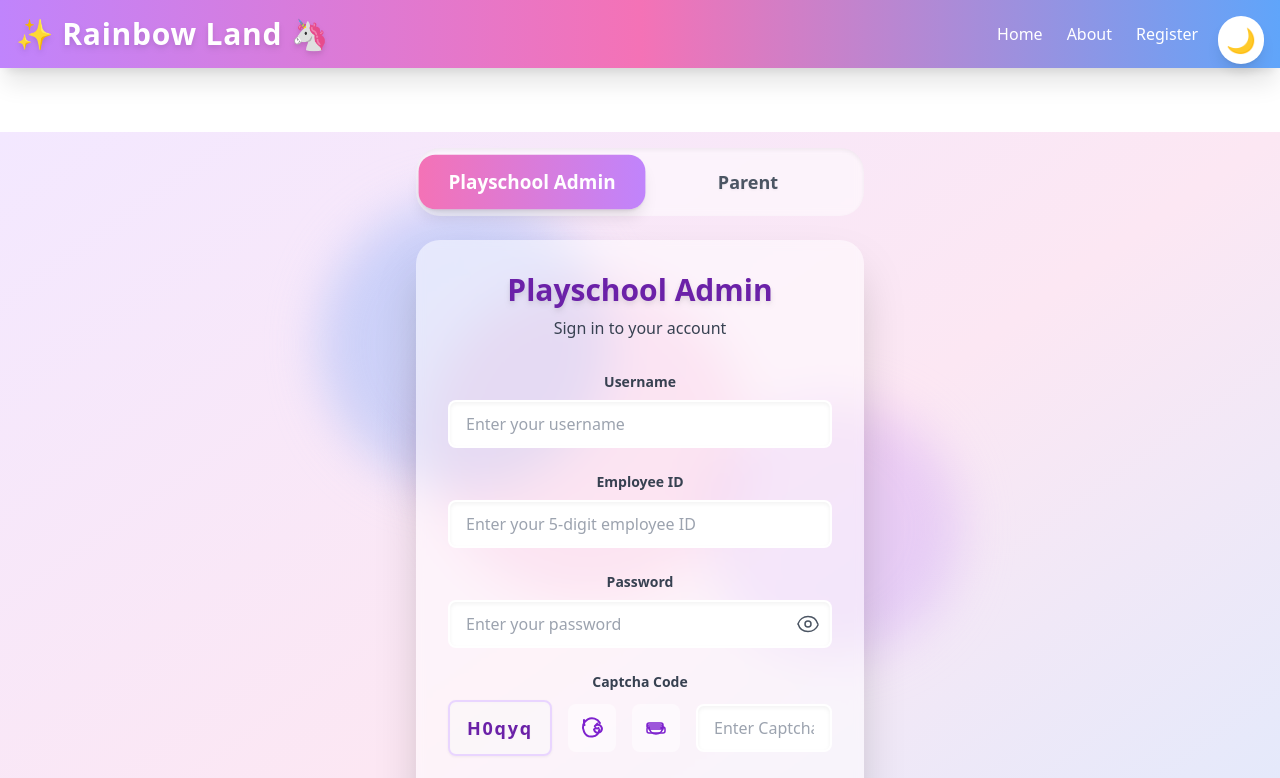
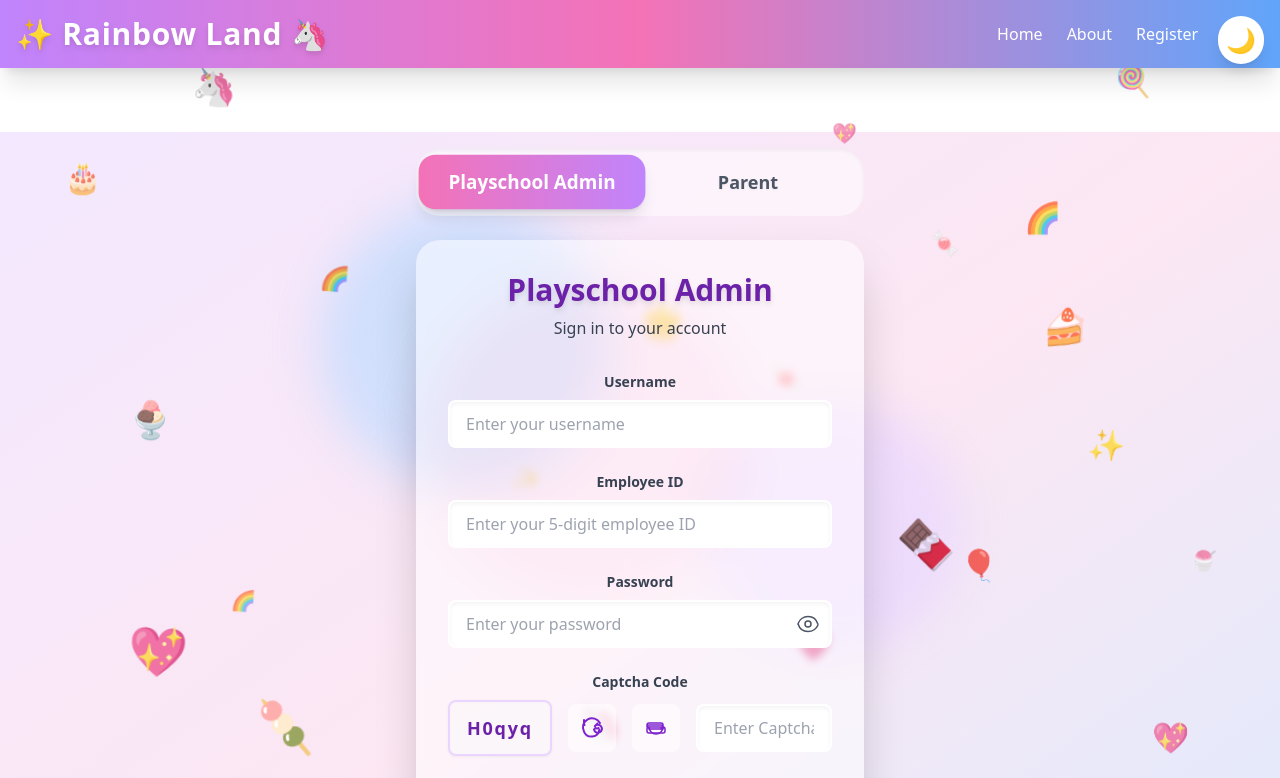
Before and after one commit to MohamedYunus2005/Playschool, a React (Create React App) app: page /login in a window 1280 px wide. Shown: the top 778 px of the page. Built offline with nearby package versions, Linux system fonts and the light colour scheme.

Commit message:
Update Login.js

```diff
--- a/src/components/Layout/Auth/Login.js
+++ b/src/components/Layout/Auth/Login.js
@@ -1,4 +1,4 @@
-import React, { useState } from 'react';
+import React, { useState, useEffect } from 'react';
 import { Link, useNavigate } from 'react-router-dom';
 
 // Functions and data moved outside the component to prevent re-creation on re-render
@@ -44,7 +44,7 @@
             <div className="flex justify-between items-center">
                 <p className="text-sm font-medium">{message}</p>
                 <button onClick={onClose} className="text-xl leading-none font-bold ml-4">
-                    &times;
+                    x
                 </button>
             </div>
         </div>
@@ -178,7 +178,7 @@
                         className={`w-full font-bold py-3 px-4 rounded-full focus:outline-none focus:shadow-outline transform transition-all duration-300 hover:scale-105 shadow-lg ${isUnicornTheme ? 'bg-gradient-to-r from-pink-400 via-purple-400 to-blue-400 text-white hover:from-pink-500 hover:via-purple-500 hover:to-blue-500' : 'bg-gradient-to-r from-blue-500 via-purple-600 to-pink-500 text-white hover:from-blue-600 hover:via-purple-700 hover:to-pink-600'}`}
                         type="submit"
                     >
-                        Sign In as Playschool Admin
+                        Sign In as Admin
                     </button>
                 </div>
             </form>
@@ -318,19 +318,72 @@
     );
 };
 
-// Main Login Component
-const Login = ({ setIsLoggedIn, theme, setTheme }) => {
-    const [selectedRole, setSelectedRole] = useState('admin');
-    const isUnicornTheme = theme === 'unicorn';
-    const bgColor = isUnicornTheme ? 'bg-gradient-to-br from-purple-100 via-pink-100 to-blue-100' : 'bg-gradient-to-br from-gray-900 via-purple-950 to-blue-950 text-white';
-
-    const toggleTheme = () => {
-        setTheme(theme === 'unicorn' ? 'moon' : 'unicorn');
-    };
-
+const AnimatedBackground = ({ isUnicornTheme }) => {
     return (
-        <div className={`min-h-screen flex flex-col items-center justify-center p-4 transition-all duration-1000 ${bgColor}`}>
-
+        <div className="fixed inset-0 overflow-hidden pointer-events-none">
+            {isUnicornTheme ? (
+                <>
+                    {/* Floating Emojis and Graphics for Unicorn Theme */}
+                    <span className="absolute text-4xl opacity-80 animate-float-slow" style={{ top: '10%', left: '15%' }}>🦄</span>
+                    <span className="absolute text-3xl opacity-70 animate-float-medium" style={{ top: '25%', left: '80%' }}>🌈</span>
+                    <span className="absolute text-2xl opacity-60 animate-float-fast" style={{ top: '60%', left: '40%' }}>✨</span>
+                    <span className="absolute text-5xl opacity-80 animate-float-slow" style={{ top: '80%', left: '10%' }}>💖</span>
+                    <span className="absolute text-3xl opacity-70 animate-float-medium" style={{ top: '45%', left: '60%' }}>🍬</span>
+                    <span className="absolute text-4xl opacity-90 animate-float-fast" style={{ top: '5%', left: '50%' }}>🌟</span>
+                    <span className="absolute text-3xl opacity-80 animate-float-slow" style={{ top: '70%', left: '75%' }}>🎈</span>
+                    <span className="absolute text-xl opacity-60 animate-float-medium" style={{ top: '15%', left: '65%' }}>💖</span>
+                    <span className="absolute text-2xl opacity-70 animate-float-fast" style={{ top: '35%', left: '25%' }}>🌈</span>
+                    <span className="absolute text-3xl opacity-80 animate-float-slow" style={{ top: '55%', left: '85%' }}>✨</span>
+                    <span className="absolute text-4xl opacity-70 animate-float-medium" style={{ top: '88%', left: '45%' }}>🦄</span>
+                    {/* New emojis and animations added here */}
+                    <span className="absolute text-3xl opacity-75 animate-float-fast animation-delay-1000" style={{ top: '10%', right: '10%' }}>🍭</span>
+                    <span className="absolute text-2xl opacity-65 animate-float-slow animation-delay-2000" style={{ top: '30%', right: '25%' }}>🍬</span>
+                    <span className="absolute text-4xl opacity-85 animate-float-medium animation-delay-3000" style={{ top: '50%', left: '10%' }}>🍨</span>
+                    <span className="absolute text-xl opacity-70 animate-float-slow animation-delay-4000" style={{ top: '70%', right: '5%' }}>🍧</span>
+                    <span className="absolute text-5xl opacity-90 animate-float-fast animation-delay-5000" style={{ top: '90%', left: '20%' }}>🍡</span>
+                    <span className="absolute text-3xl opacity-80 animate-float-medium animation-delay-6000" style={{ top: '20%', left: '5%' }}>🎂</span>
+                    <span className="absolute text-4xl opacity-75 animate-float-slow animation-delay-7000" style={{ top: '40%', right: '15%' }}>🍰</span>
+                    <span className="absolute text-2xl opacity-65 animate-float-fast animation-delay-8000" style={{ top: '5%', left: '85%' }}>🧁</span>
+                    <span className="absolute text-5xl opacity-85 animate-float-medium animation-delay-9000" style={{ top: '65%', left: '70%' }}>🍫</span>
+                    <span className="absolute text-3xl opacity-90 animate-float-slow animation-delay-10000" style={{ top: '80%', right: '35%' }}>💗</span>
+                    <span className="absolute text-2xl opacity-85 animate-float-fast animation-delay-11000" style={{ top: '5%', left: '5%' }}>💓</span>
+                    <span className="absolute text-3xl opacity-70 animate-float-medium animation-delay-12000" style={{ top: '90%', left: '90%' }}>💖</span>
+                    <span className="absolute text-xl opacity-60 animate-float-slow animation-delay-13000" style={{ top: '75%', right: '80%' }}>🌈</span>
+                    <span className="absolute text-4xl opacity-80 animate-float-fast animation-delay-14000" style={{ top: '40%', left: '50%' }}>🌟</span>
+                    <span className="absolute text-xl opacity-90 animate-float-medium animation-delay-15000" style={{ top: '20%', right: '50%' }}>❄</span>
+                </>
+            ) : (
+                <>
+                    {/* Floating Emojis and Graphics for Moon Theme */}
+                    <span className="absolute text-3xl opacity-80 animate-float-slow" style={{ top: '15%', left: '30%' }}>🌌</span>
+                    <span className="absolute text-4xl opacity-70 animate-float-medium" style={{ top: '40%', left: '10%' }}>🚀</span>
+                    <span className="absolute text-2xl opacity-60 animate-float-fast" style={{ top: '50%', left: '80%' }}>🪐</span>
+                    <span className="absolute text-5xl opacity-80 animate-float-slow" style={{ top: '85%', left: '60%' }}>⭐</span>
+                    <span className="absolute text-3xl opacity-70 animate-float-medium" style={{ top: '20%', left: '70%' }}>🌠</span>
+                    <span className="absolute text-4xl opacity-90 animate-float-fast" style={{ top: '75%', left: '30%' }}>🔭</span>
+                    <span className="absolute text-3xl opacity-80 animate-float-medium" style={{ top: '60%', left: '5%' }}>👾</span>
+                    <span className="absolute text-xl opacity-60 animate-float-slow" style={{ top: '30%', left: '55%' }}>🚀</span>
+                    <span className="absolute text-2xl opacity-70 animate-float-medium" style={{ top: '70%', left: '20%' }}>🪐</span>
+                    <span className="absolute text-3xl opacity-80 animate-float-fast" style={{ top: '95%', left: '75%' }}>⭐</span>
+                    <span className="absolute text-4xl opacity-70 animate-float-slow" style={{ top: '5%', left: '5%' }}>🌌</span>
+                    {/* New emojis and animations added here */}
+                    <span className="absolute text-5xl opacity-90 animate-float-medium animation-delay-1000" style={{ top: '10%', right: '10%' }}>☄</span>
+                    <span className="absolute text-4xl opacity-85 animate-float-slow animation-delay-2000" style={{ top: '30%', right: '25%' }}>🌠</span>
+                    <span className="absolute text-3xl opacity-80 animate-float-fast animation-delay-3000" style={{ top: '50%', left: '15%' }}>🌜</span>
+                    <span className="absolute text-2xl opacity-70 animate-float-medium animation-delay-4000" style={{ top: '70%', right: '5%' }}>✨</span>
+                    <span className="absolute text-xl opacity-60 animate-float-slow animation-delay-5000" style={{ top: '90%', left: '20%' }}>🌟</span>
+                    <span className="absolute text-5xl opacity-90 animate-float-fast animation-delay-6000" style={{ top: '20%', left: '5%' }}>💖</span>
+                    <span className="absolute text-3xl opacity-85 animate-float-medium animation-delay-7000" style={{ top: '40%', right: '15%' }}>💗</span>
+                    <span className="absolute text-4xl opacity-80 animate-float-slow animation-delay-8000" style={{ top: '5%', left: '85%' }}>💓</span>
+                    <span className="absolute text-2xl opacity-75 animate-float-fast animation-delay-9000" style={{ top: '65%', left: '70%' }}>🌌</span>
+                    <span className="absolute text-xl opacity-65 animate-float-medium animation-delay-10000" style={{ top: '80%', right: '35%' }}>🚀</span>
+                    <span className="absolute text-3xl opacity-90 animate-float-slow animation-delay-11000" style={{ top: '5%', left: '5%' }}>🪐</span>
+                    <span className="absolute text-4xl opacity-80 animate-float-fast animation-delay-12000" style={{ top: '90%', left: '90%' }}>☄</span>
+                    <span className="absolute text-5xl opacity-70 animate-float-medium animation-delay-13000" style={{ top: '75%', right: '80%' }}>🌠</span>
+                    <span className="absolute text-3xl opacity-95 animate-float-slow animation-delay-14000" style={{ top: '40%', left: '50%' }}>🌜</span>
+                    <span className="absolute text-2xl opacity-85 animate-float-fast animation-delay-15000" style={{ top: '20%', right: '50%' }}>✨</span>
+                </>
+            )}
 
             {/* Themed background blobs for both light and dark modes */}
             {isUnicornTheme ? (
@@ -346,6 +399,19 @@
                     <div className="absolute bottom-1/4 left-1/3 w-80 h-80 bg-pink-500 rounded-full mix-blend-screen filter blur-xl opacity-50 animate-blob animation-delay-4000"></div>
                 </>
             )}
+        </div>
+    );
+};
+
+// Main Login Component
+const Login = ({ setIsLoggedIn, theme }) => {
+    const [selectedRole, setSelectedRole] = useState('admin');
+    const isUnicornTheme = theme === 'unicorn';
+    const bgColor = isUnicornTheme ? 'bg-gradient-to-br from-purple-100 via-pink-100 to-blue-100' : 'bg-gradient-to-br from-gray-900 via-purple-950 to-blue-950 text-white';
+
+    return (
+        <div className={`min-h-screen flex flex-col items-center justify-center p-4 transition-all duration-1000 ${bgColor}`}>
+            <AnimatedBackground isUnicornTheme={isUnicornTheme} />
 
             <div className="relative z-10 w-full flex flex-col items-center">
                 {/* Role Switcher with Themed Styling */}
@@ -383,6 +449,32 @@
                     </p>
                 </div>
             </div>
+
+            <style>
+                {`
+                @keyframes float {
+                    0% { transform: translateY(0px) rotate(0deg); }
+                    50% { transform: translateY(-20px) rotate(5deg); }
+                    100% { transform: translateY(0px) rotate(0deg); }
+                }
+                .animate-float-slow {
+                    animation: float 8s ease-in-out infinite;
+                }
+                .animate-float-medium {
+                    animation: float 6s ease-in-out infinite;
+                }
+                .animate-float-fast {
+                    animation: float 4s ease-in-out infinite;
+                }
+                @keyframes bounce-message {
+                    0%, 100% { transform: translateY(0); }
+                    50% { transform: translateY(-10px); }
+                }
+                .animate-bounce-message {
+                    animation: bounce-message 3s ease-in-out infinite;
+                }
+                `}
+            </style>
         </div>
     );
 };
```
